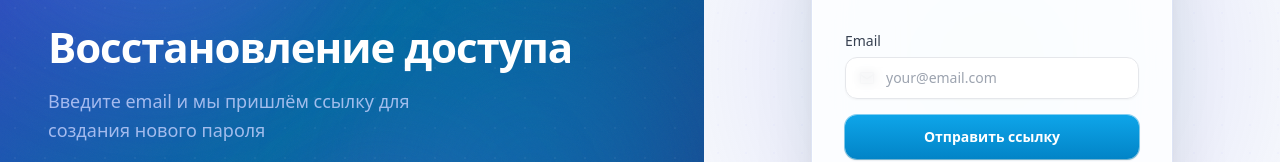
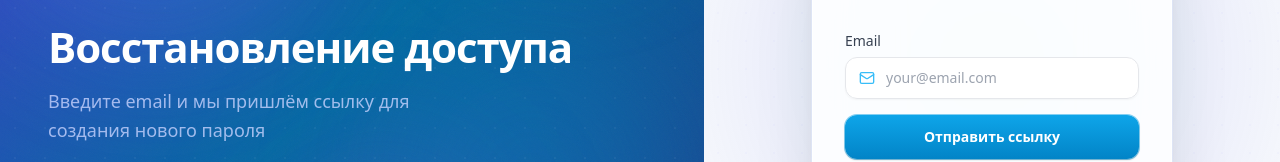
Before and after one commit to Bekakun/CRM_diploma, a React (Vite) app in the folder frontend/: page /forgot-password in a window 1280 px wide. Shown: the part 337-499 px from the top of the page. Built offline with nearby package versions, Linux system fonts and the light colour scheme; no server answers.

Commit message:
fix(ui): mail icon visible in forgot password field

```diff
--- a/frontend/src/pages/auth/ForgotPasswordPage.tsx
+++ b/frontend/src/pages/auth/ForgotPasswordPage.tsx
@@ -221,7 +221,7 @@ export default function ForgotPasswordPage() {
                       {t('common.email')}
                     </label>
                     <div className="relative">
-                      <Mail className="absolute left-3.5 top-1/2 -translate-y-1/2 w-4 h-4 text-gray-400" />
+                      <Mail className="absolute left-3.5 top-1/2 -translate-y-1/2 w-4 h-4 text-primary-400 z-10 pointer-events-none" />
                       <input
                         type="email"
                         value={email}
```
